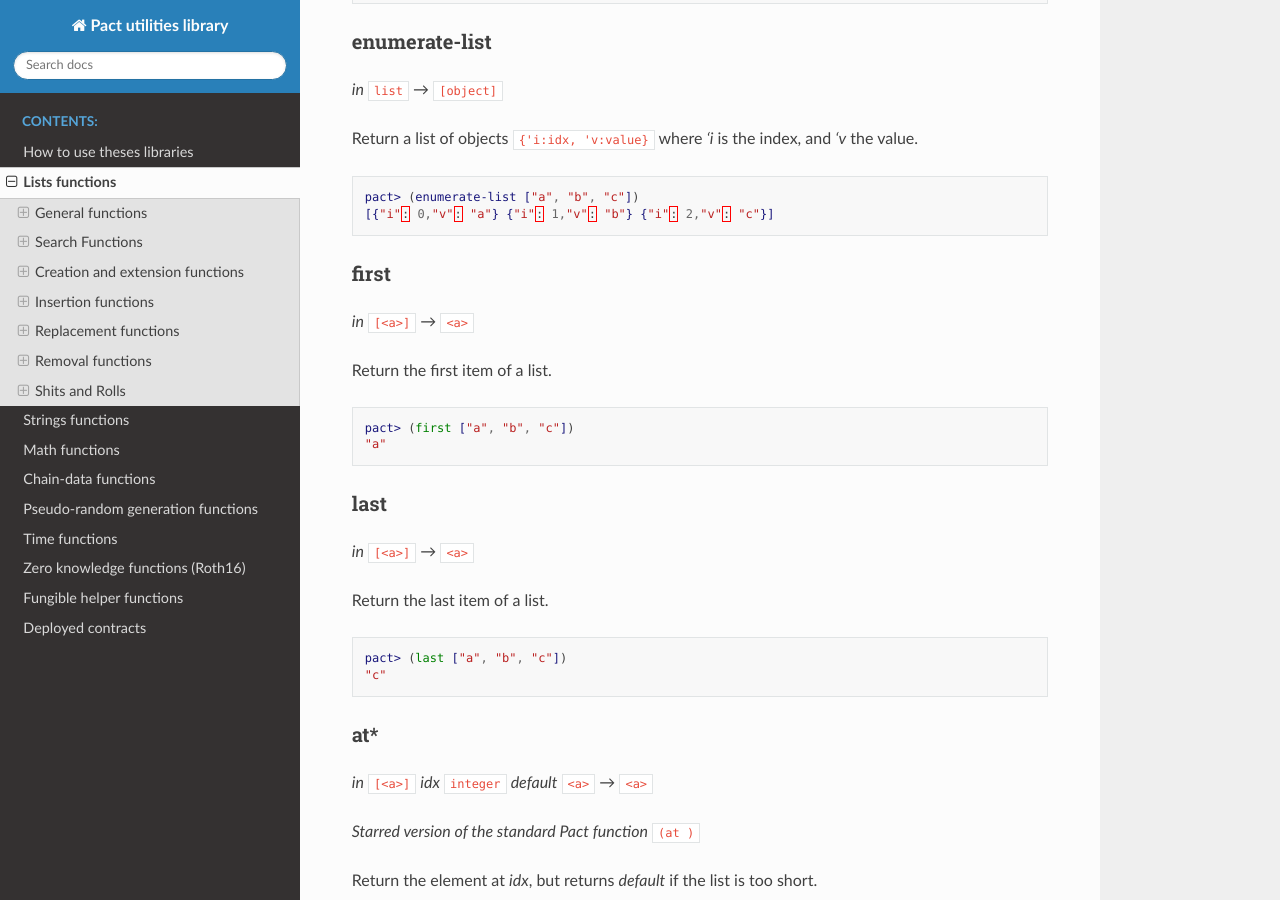
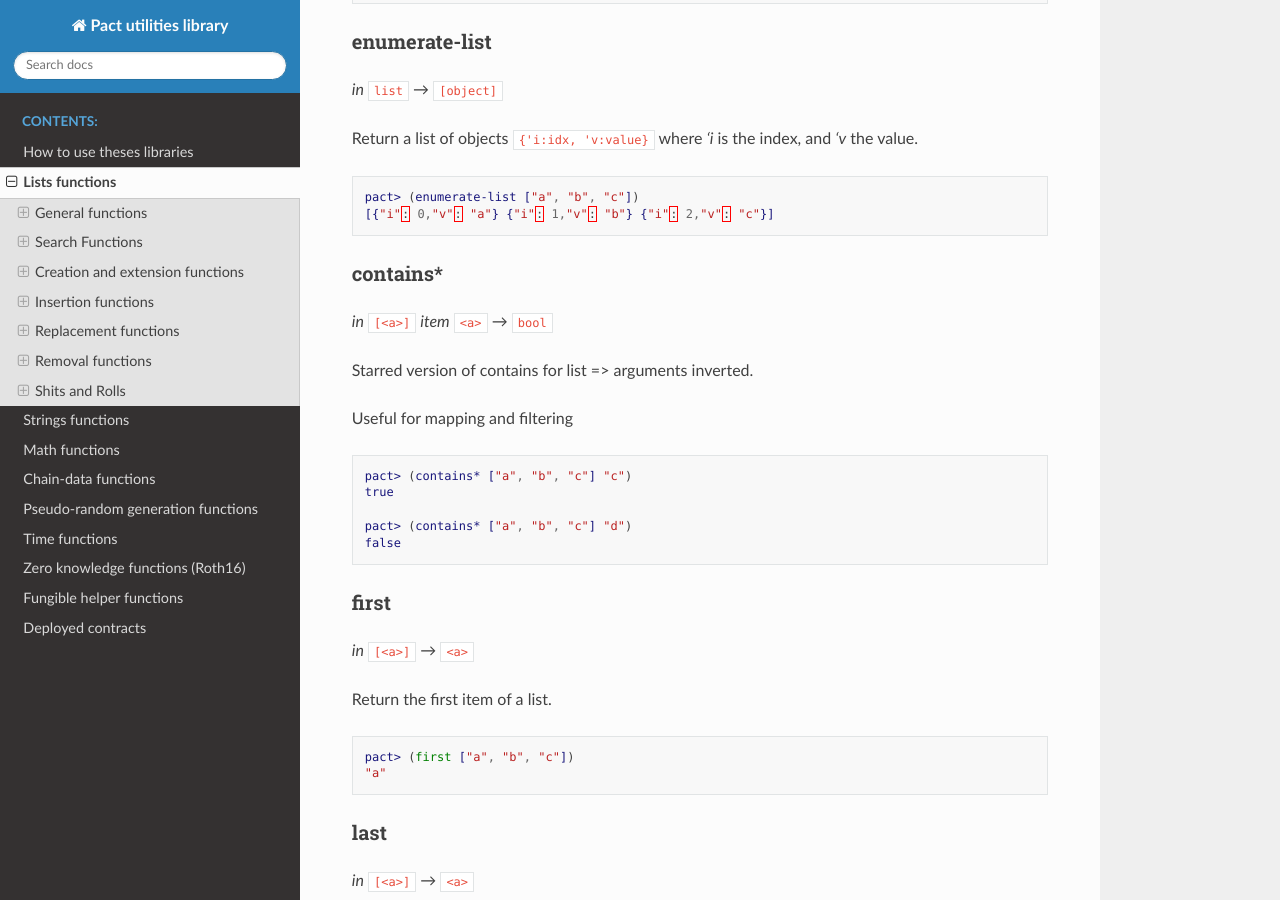
Before and after one commit to CryptoPascal31/pact-util-lib, a Sphinx documentation site: the page built from docs/source/util-lists.rst, in a window 1280 px wide and 900 px high, scrolled down 1323 px. Built offline with Sphinx 7.4.7 and the Read the Docs theme 2.0.0, drawn with Linux system fonts in a browser that asks for light colours.

Commit message:
Add the contains* function

```diff
--- a/docs/source/util-lists.rst
+++ b/docs/source/util-lists.rst
@@ -71,6 +71,24 @@ Return a list of objects ``{'i:idx, 'v:value}`` where *'i* is the index, and *'v
 
   pact> (enumerate-list ["a", "b", "c"])
   [{"i": 0,"v": "a"} {"i": 1,"v": "b"} {"i": 2,"v": "c"}]
+
+
+contains*
+~~~~~~~~~
+*in* ``[<a>]`` *item* ``<a>`` *→* ``bool``
+
+Starred version of contains for list => arguments inverted.
+
+Useful for mapping and filtering
+
+.. code:: lisp
+
+  pact> (contains* ["a", "b", "c"] "c")
+  true
+
+  pact> (contains* ["a", "b", "c"] "d")
+  false
+
 
 first
 ~~~~~
```
Also changed, not shown: README.md (+1 -0 lines), 2 other files.
